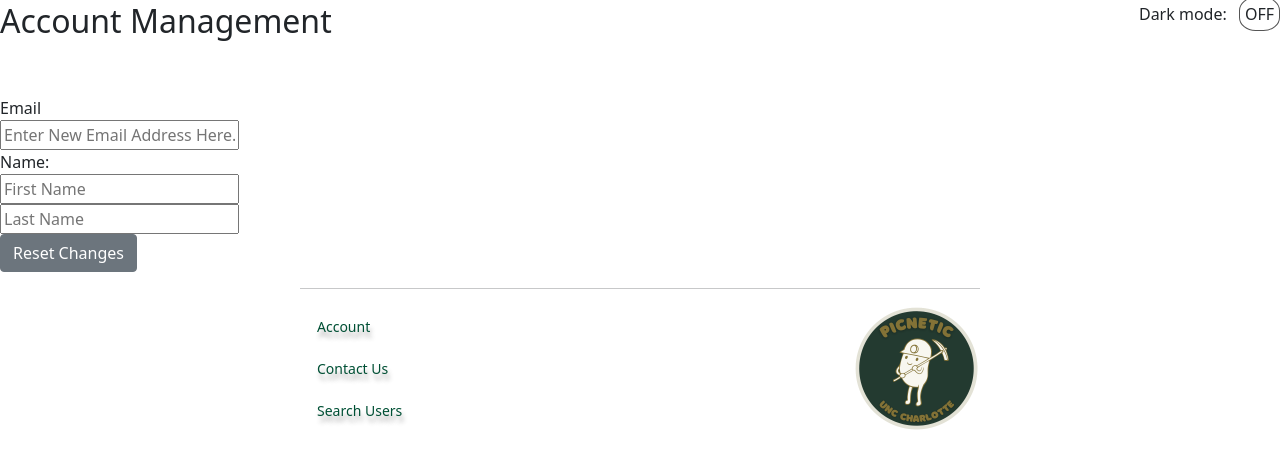
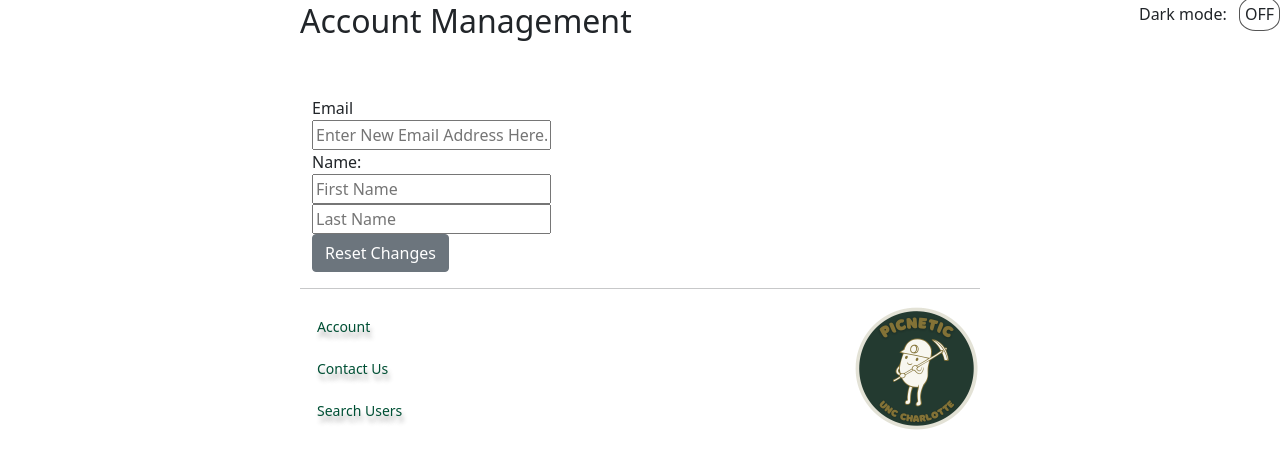
Before and after one commit to dacs-01/picnetic.github.io, a Flask app: page /settings/1 in a window 1280 px wide. Shown: the part 192-661 px from the top of the page. Run offline with Flask 2, Linux system fonts and the light colour scheme; the visitor is signed in with stand-in values (Sample User, id 1); data comes from the database, SQL or seed files in the repository; some libraries are stand-ins or nearby versions.

Commit message:
Fixing settings CSS

```diff
--- a/templates/settings.html
+++ b/templates/settings.html
@@ -4,21 +4,22 @@
 
 {% block body %}
 
-
+<div style="margin-left: 23.4375%; margin-right: 23.4375%;">
         <h2> Account Management </h2> <br>
         <br>
 
-        <form method = "POST">
+        <form method="POST" class="container center">
 
-        <label for="email"> Email </label> <br>
-        <input type="email" id="email" name="email" required placeholder="Enter New Email Address Here."> <br>
+                <label for="email"> Email </label> <br>
+                <input type="email" id="email" name="email" required placeholder="Enter New Email Address Here."> <br>
 
-        <label for="name"> Name: </label> <br>
-        <input type="text" id="fname" name="password" required placeholder="First Name"> <br>
-        <input type="text" id="lname" name="confirmpassword" required placeholder="Last Name"> <br>
-        <button type="submit" class="btn btn-secondary"value="Reset">Reset Changes</button>
+                <label for="name"> Name: </label> <br>
+                <input type="text" id="fname" name="password" required placeholder="First Name"> <br>
+                <input type="text" id="lname" name="confirmpassword" required placeholder="Last Name"> <br>
+                <button type="submit" class="btn btn-secondary" value="Reset">Reset Changes</button>
 
         </form>
+</div>
 
 
 {% endblock %}
```
